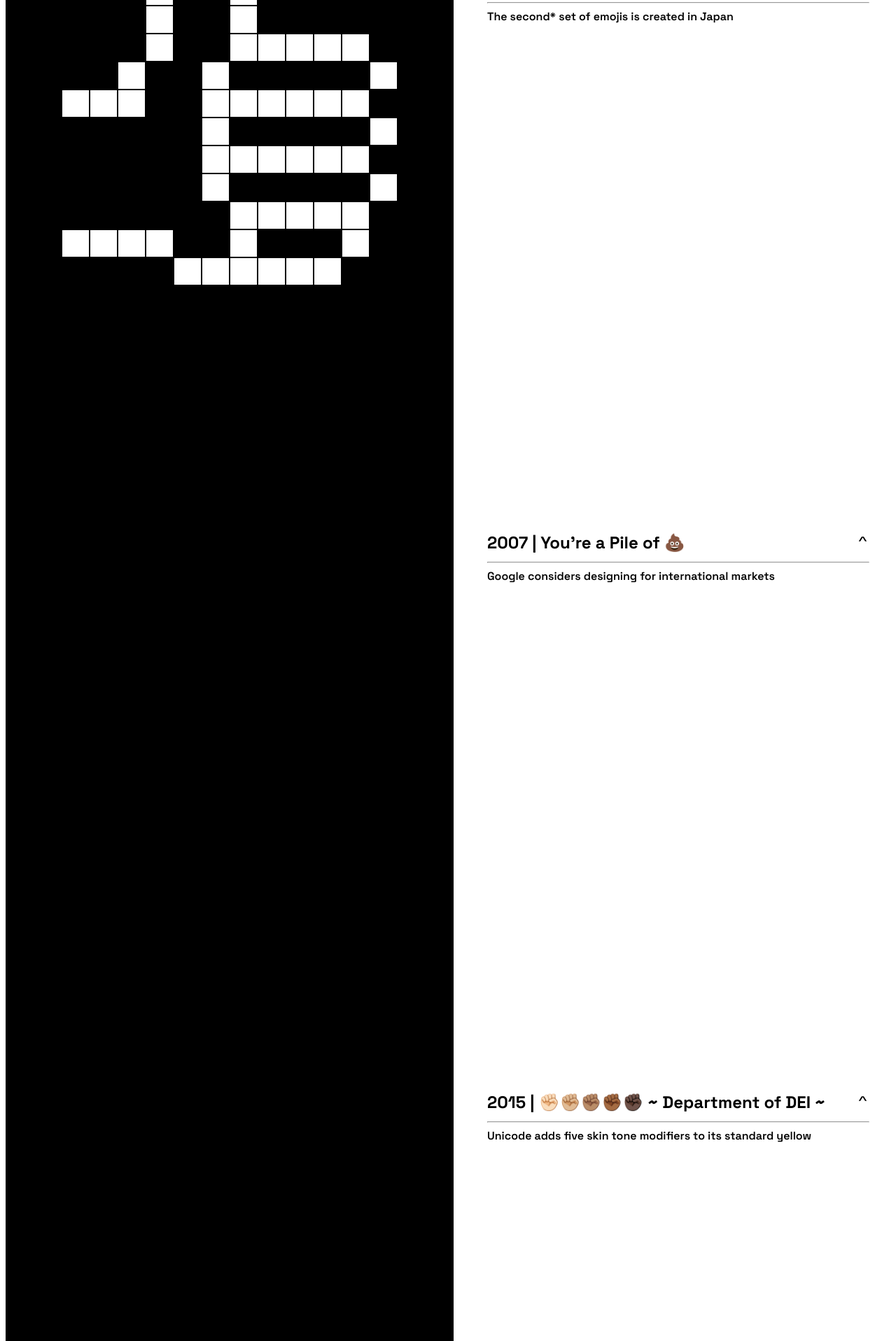
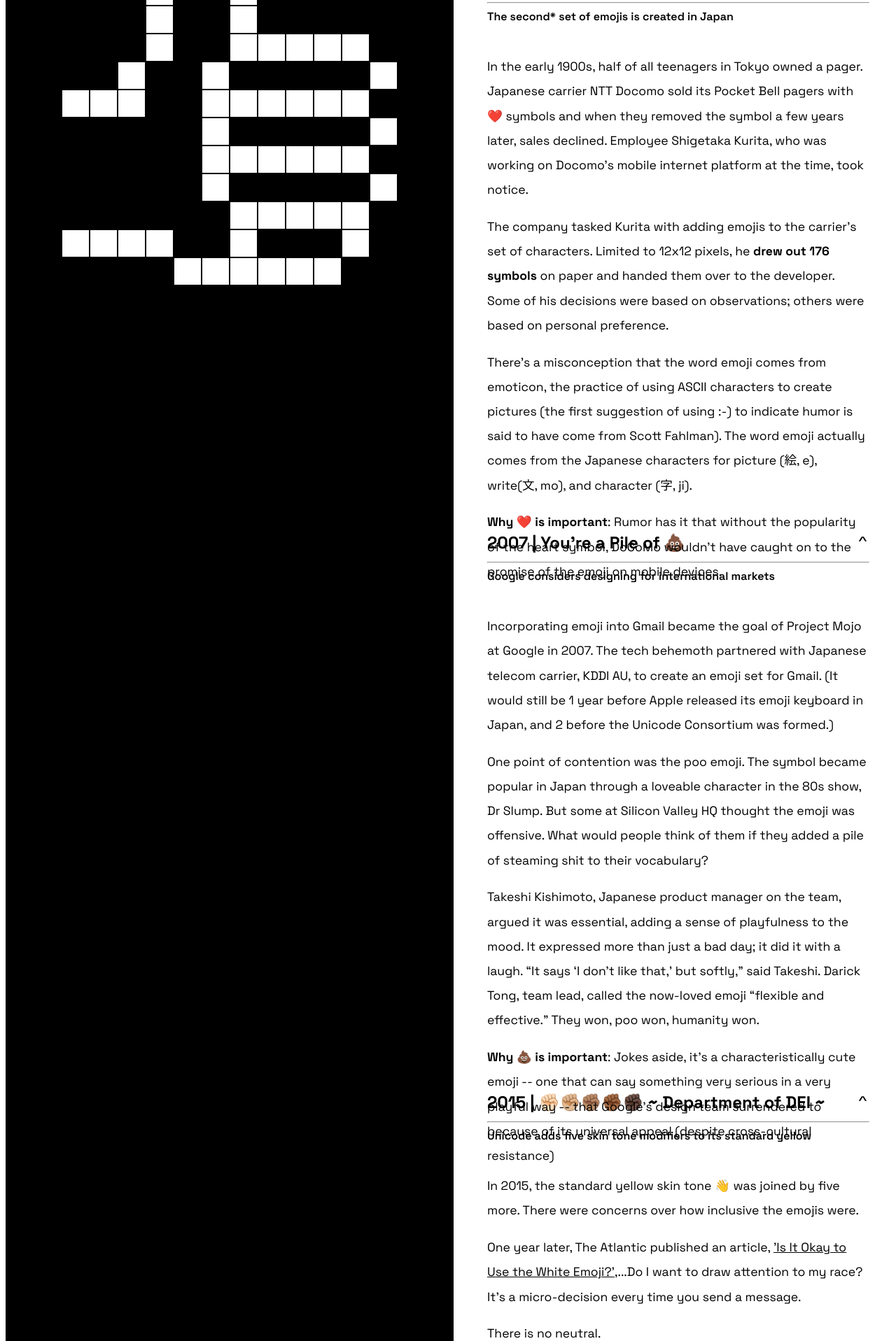
Before and after one commit to divya-mehra/sixemojistory, a React (Vite) app: page / in a window 1280 px wide. Shown: the part 880-2797 px from the top of the page at 70% size. Built offline with nearby package versions, Linux system fonts and the light colour scheme; a web font is replaced by a local one.

Commit message:
show image on hover

```diff
--- a/src/App.css
+++ b/src/App.css
@@ -4,14 +4,14 @@
 /* Styling & Themes Colors */
 
 :root {
-  --secondary-color: #ffd500;
+  --secondary-color: #f1ed00;
   --tertiary-color: #0091f9;
 
 
   --grid-start-panel-bg: #fff;
   --grid-user-start-panel-bg: #fff;
   --body-start-panel-bg: #00cbf9;
-  --body-user-start-panel-bg: #f5fc2b;
+  --body-user-start-panel-bg: #f1ed00;
 
   /* dark theme */
   --body-text: #fff;
@@ -26,7 +26,7 @@
 .textLight {
 
   --grid-start-panel-bg: #00cbf9;
-  --grid-user-start-panel-bg: #f5fc2b;
+  --grid-user-start-panel-bg: #f1ed00;
   /* --body-start-panel-bg: #fff; */
   --body-start-panel-bg: #ffffff;
 
--- a/src/panels/panel.module.css
+++ b/src/panels/panel.module.css
@@ -14,7 +14,7 @@
 
 .titleEmoji {
   animation-name: example;
-  animation-duration: 4s;
+  animation-duration: 2s;
   animation-iteration-count: infinite;
   animation-direction: alternate-reverse;
   transition-timing-function: ease-in-out;
@@ -200,7 +200,7 @@ button {
 /* Links */
 
 a {
-  color: white;
+  color: var(--body-text);
 }
 
 h4 {
@@ -211,7 +211,21 @@ h4 {
   color: var(--secondary-color);
 }
 
+.hoverText {
+  font-weight: bold;
+  cursor: crosshair;
+}
+
+.hoverImage {
+  position: absolute;
+  width: 200px;
+  left: 50%;
+  top: 50%;
+
+}
+
 .panelContent {
   line-height: 2em;
   font-size: 1.1rem;
+  position: relative;
 }
--- a/src/panels/start-panel/StartPanelLeft.jsx
+++ b/src/panels/start-panel/StartPanelLeft.jsx
@@ -13,7 +13,7 @@ const StartPanelLeft = () => {
         </h1>
         <h2>A brief history of the symbol</h2>
         <h3>
-          <i>(as told through six "old-school" emojis)</i>
+          <i>(as told through six old-school* emojis)</i>
         </h3>
       </div>
     </div>
--- a/src/panels/start-panel/UserStartPanelRight.jsx
+++ b/src/panels/start-panel/UserStartPanelRight.jsx
@@ -10,8 +10,7 @@ const UserStartPanelRight = () => {
         true Kurita form. (Of course, now we have a computer to do it.)
         <br></br>
         <br></br>
-        Use the following grid to tell your own emoji story, and browse the ones
-        created by others before you.
+        Use the following grid to tell your own emoji story, and then download or share.
       </h4>
     </div>
   );
--- /dev/null
+++ b/src/panels/text-panel/ImageOnHover.jsx
@@ -0,0 +1,16 @@
+import styles from "../panel.module.css";
+import { useInView } from "react-intersection-observer";
+import { useEffect, useRef, useState } from "react";
+import kurita from "/images/kurita.jpeg";
+
+
+const ImageOnHover = ({isImageVisible, setIsImageVisible}) => {
+
+    return ( <>
+    {isImageVisible.visible && (
+          <img className={styles.hoverImage} src={kurita} alt="Hovered Image" />
+        )}
+    </> );
+}
+
+export default ImageOnHover;
--- a/src/panels/text-panel/TextPanel.jsx
+++ b/src/panels/text-panel/TextPanel.jsx
@@ -1,6 +1,7 @@
 import styles from "../panel.module.css";
 import { useInView } from "react-intersection-observer";
-import { useEffect, useRef } from "react";
+import { useEffect, useRef, useState } from "react";
+import ImageOnHover from "./ImageOnHover";
 
 // TODO: make sure text from one panel doesn't crowd into height of another panel
 
@@ -35,38 +36,107 @@ const TextPanel = ({
   let content;
   let detail;
 
-  if (number === "011") {
+  const [isImageVisible, setImageVisible] = useState({
+    visible: false,
+    imageUrl: "",
+  });
+
+  const showImage = (e, image) => {
+    // console.log(e.clientX);
+    setImageVisible({
+      ...isImageVisible,
+      visible: true,
+      imageUrl: image,
+    });
+
+    console.log(image);
+  };
+
+  const hideImage = () => {
+    setImageVisible({
+      ...isImageVisible,
+      visible: false,
+    });
+  };
+
+  if (number === "1999") {
     content = (
       <>
         <p>
-          In 1995, half of all teenagers in Tokyo had a pager. Pocketbell was
-          one of the major providers. Its pagers came with a ❤️. When Pocketbell
-          removed the ❤️ a few years later, sales went down 💔.{" "}
+          In the early 1900s, half of all teenagers in Tokyo owned a pager.
+          Japanese carrier NTT Docomo sold its Pocket Bell pagers with ❤️
+          symbols and when they removed the symbol a few years later, sales
+          declined. Employee Shigetaka Kurita, who was working on Docomo’s
+          mobile internet platform at the time, took notice.{" "}
         </p>
         <p>
-          Designer S. Kurita noticed this and brought it up to DoCoMo, where he
-          was working at the time. They tasked him with adding images to the
-          keyboard. Limited by constraints of 12x12, he made 176 symbols on
-          paper. Some of his decisions were sound; others were based on personal
-          preference.
+          The company tasked Kurita with adding emojis to the carrier’s set of
+          characters. Limited to 12x12 pixels, he{" "}
+          <span
+            className={styles.hoverText}
+            onMouseOver={(e) => {
+              showImage(e, "kurita");
+            }}
+            onMouseLeave={hideImage}
+          >
+            drew out 176 symbols
+          </span>{" "}
+          on paper and handed them over to the developer. Some of his decisions
+          were based on observations; others were based on personal preference.{" "}
+        </p>
+
+        <p>
+          There’s a misconception that the word emoji comes from emoticon, the
+          practice of using ASCII characters to create pictures (the first
+          suggestion of using :-) to indicate humor is said to have come from
+          Scott Fahlman). The word emoji actually comes from the Japanese
+          characters for picture (絵, e), write(文, mo), and character (字, ji).
         </p>
         <p>
-          There were precendents: the emoticon came before, and even before
-          that, hand-written symbols and smileys and letters. Nabokov mused that
-          we might need :) to indicate a joke at some point, several years
-          before Scott Fahlman's proposal. But I wonder if Nabokov foresaw the
-          3,887 symbols we have today.
+          <b>Why ❤️ is important</b>: Rumor has it that without the popularity
+          of the heart symbol, DoCoMo wouldn't have caught on to the promise of
+          the emoji on mobile devices.
         </p>
       </>
     );
-  } else if (number === "03") {
+  } else if (number === "2007") {
     content = (
       <>
         <p>
-          {" "}
-          In 2015, the standard yellow skin tone 👋 was joined by five more.{" "}
+          Incorporating emoji into Gmail became the goal of Project Mojo at
+          Google in 2007. The tech behemoth partnered with Japanese telecom
+          carrier, KDDI AU, to create an emoji set for Gmail. (It would still be
+          1 year before Apple released its emoji keyboard in Japan, and 2
+           before the Unicode Consortium was formed.)
         </p>
-        <br></br>
+        <p>
+          One point of contention was the poo emoji. The symbol
+          became popular in Japan through a loveable character in the
+          80s show, Dr Slump. But some at Silicon Valley HQ thought
+          the emoji was offensive. What would people think of them if they added a
+          pile of steaming shit to their vocabulary?
+        </p>
+        <p>
+          Takeshi Kishimoto, Japanese product manager on the team, argued it was
+          essential, adding a sense of playfulness to the mood. It expressed
+          more than just a bad day; it did it with a laugh. “It says ‘I don’t
+          like that,’ but softly,” said Takeshi. Darick Tong, team lead, called
+          the now-loved emoji “flexible and effective.” They won, poo won, humanity won.
+        </p>
+        <p>
+          <b>Why 💩 is important</b>: Jokes aside, it's a characteristically cute emoji --
+          one that can say something very serious in a very playful way -- that
+          Google's design team surrendered to because of its universal appeal (despite cross-cultural resistance)
+        </p>
+      </>
+    );
+  } else if (number === "2015") {
+    content = (
+      <>
+        <p>
+          In 2015, the standard yellow skin tone 👋 was joined by five more.
+          There were concerns over how inclusive the emojis were.
+        </p>
         <p>
           {" "}
           One year later, The Atlantic published an article,{" "}
@@ -76,20 +146,14 @@ const TextPanel = ({
           >
             'Is It Okay to Use the White Emoji?'
           </a>
-          ,...Do I want to draw attention to my race? It's a micro-decision.
+          ,...Do I want to draw attention to my race? It's a micro-decision
+          every time you send a message.
         </p>
-
-        <br></br>
-        <p>
-          <b>
-              The neutral emoji isn’t neutral.
-
-            There is no neutral.
-          </b>
-        </p>
+        <p>There is no neutral.</p>
       </>
     );
-  } else if (number === "06") { // thumbs up
+  } else if (number === "06") {
+    // thumbs up
     content = (
       <>
         <p>
@@ -111,10 +175,7 @@ const TextPanel = ({
         </p>
         <p>
           All this begs the question: <br></br>
-          <b>
-            Do emoji clarify (as Fahlman initially intended), or obscure?
-          </b>
-
+          <b>Do emoji clarify (as Fahlman initially intended), or obscure?</b>
           They conflate, confuse, or clarify. Their meaning multiples tenfold.
           And while our alphabet is finite (though vocabulary, and certainly,
           language is not), emoji continue to reproduce.
@@ -147,7 +208,13 @@ const TextPanel = ({
 
       <hr />
       <h5 style={{ marginTop: 0, fontSize: "1rem" }}>{subtitle}</h5>
-      <div className={styles.panelContent}>{content}</div>
+      <div className={styles.panelContent}>
+        {content}
+        <ImageOnHover
+          isImageVisible={isImageVisible}
+          setIsImageVisible={setImageVisible}
+        />
+      </div>
     </div>
   );
 };
```
Also changed, not shown: public/images/kurita.jpeg (added).
